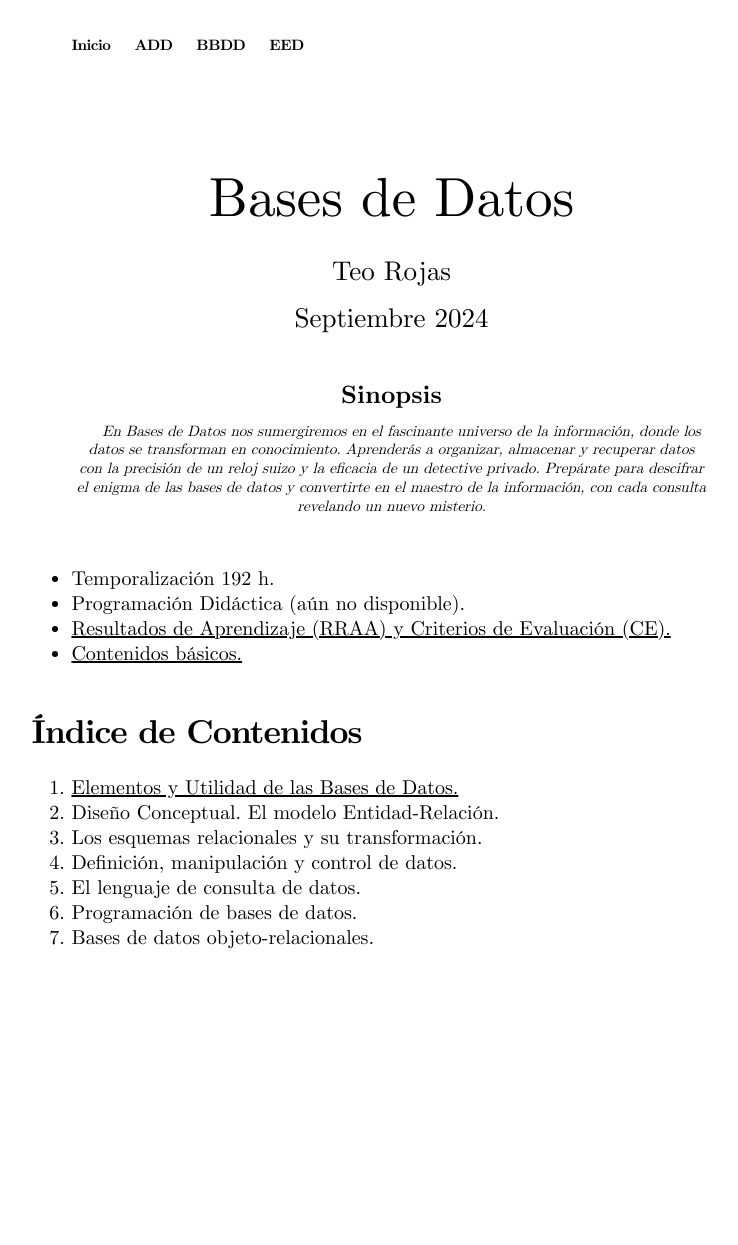
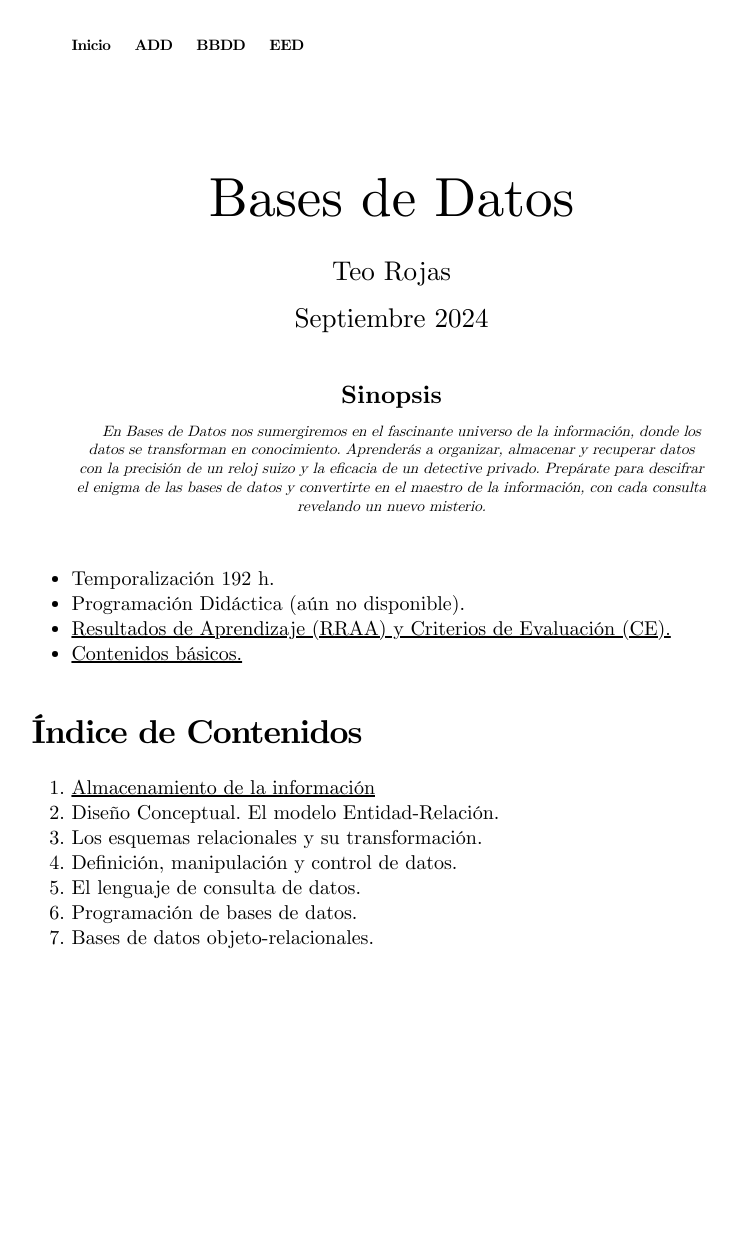
Before and after one commit to TeoRojas/teorojas.github.io, a Jekyll site: the page built from bases-de-datos/index.md, in a window 1280 px wide. Shown: the whole page, without its empty margins (242-980 px from the left). Built offline with Jekyll 4.4.1, drawn with Linux system fonts in a browser that asks for light colours; nearby versions of some CDN libraries.

```diff
--- a/bases-de-datos/index.md
+++ b/bases-de-datos/index.md
@@ -12,7 +12,7 @@ abstract: En Bases de Datos nos sumergiremos en el fascinante universo de la inf
 * [Contenidos básicos.](/bases-de-datos/contenidos-basicos/)
 
 # Índice de Contenidos
-1. [Elementos y Utilidad de las Bases de Datos.](/bases-de-datos/ud01/teoria/)
+1. [Almacenamiento de la información](/bases-de-datos/ud01/teoria/)
 2. Diseño Conceptual. El modelo Entidad-Relación.
 3. Los esquemas relacionales y su transformación.
 4. Definición, manipulación y control de datos.
```
Also changed, not shown: bases-de-datos/UD01-teoria.md (+1 -1 lines).
